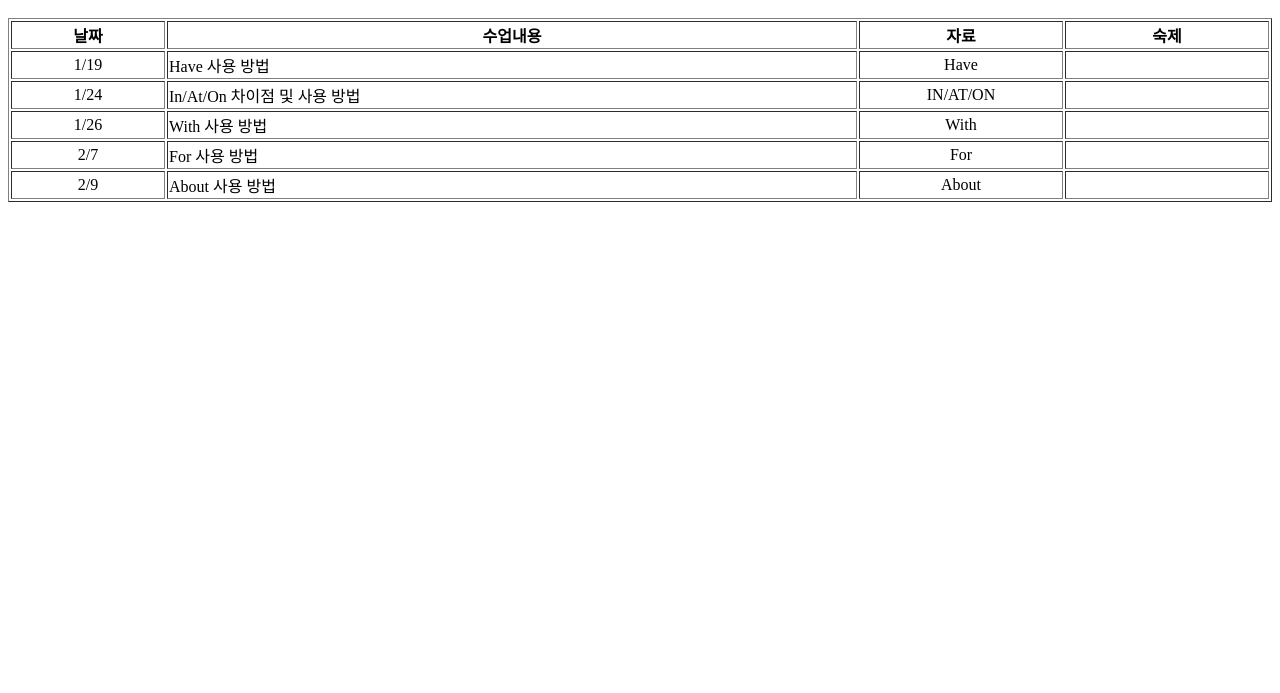
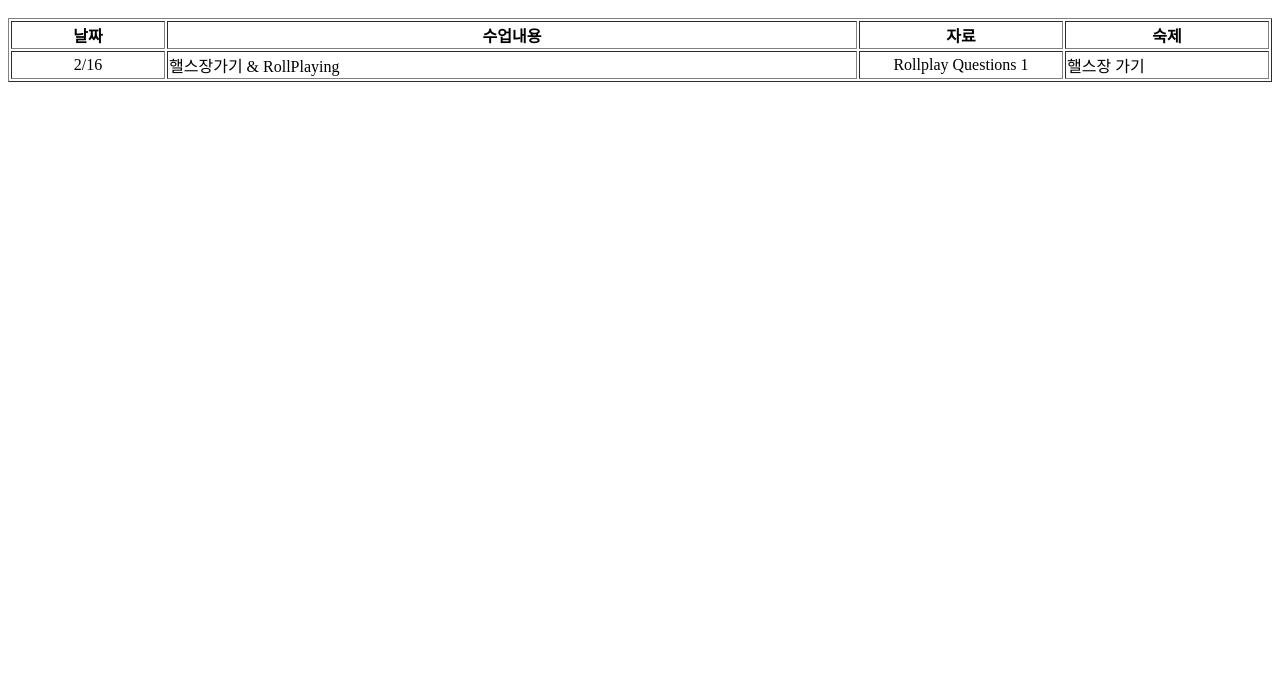
Before and after one commit to JohnathanIssac/CJWOpic, a plain HTML site: page index.html in a window 1280 px wide. Shown: the part 107-800 px from the top of the page. Drawn offline with Linux system fonts and the light colour scheme.

Commit message:
Update index.html

```diff
--- a/index.html
+++ b/index.html
@@ -5,12 +5,12 @@
         <meta charset="utf-8"/>
         <meta name="viewport" content="width=device-width, initial-scale=1.0">
         <meta http-equiv="X-UA-Compatible" content="ie=edge">
-        <title>재밌는 회화</title>
+        <title>재밌는 Opic</title>
     </head>
 
     <body>
         <header>
-           <h1 id="readingH">	&#128516; Let's Speak!! &#128515;</h1>
+           <h1 id="readingH">	&#128516; Opic &#128515;</h1>
         </header>
 
         <div id="linkBody">
@@ -20,39 +20,12 @@
                 <th width="200">자료</th>
                 <th width="200">숙제</th>
                 <tr>
-                    <td id="date">1/19</td>
-                    <td>Have 사용 방법</td>
-                    <td id="file"><a href="#">Have</a></td>
-                    <td></td>
+                    <td id="date">2/16</td>
+                    <td>핼스장가기 & RollPlaying</td>
+                    <td id="file"><a href="#">Rollplay Questions 1</a></td>
+                    <td><a href="#">핼스장 가기</a></td>
                 </tr>
 
-                <tr>
-                    <td id="date">1/24</td>
-                    <td>In/At/On 차이점 및 사용 방법</td>
-                    <td id="file"><a href="#">IN/AT/ON</a></td>
-                    <td></td>
-                </tr>
-
-                <tr>
-                    <td id="date">1/26</td>
-                    <td>With 사용 방법</td>
-                    <td id="file"><a href="#">With</a></td>
-                    <td></td>
-                </tr>
-
-                <tr>
-                    <td id="date">2/7</td>
-                    <td>For 사용 방법</td>
-                    <td id="file"><a href="#">For</a></td>
-                    <td></td>
-                </tr>
-
-                <tr>
-                    <td id="date">2/9</td>
-                    <td>About 사용 방법</td>
-                    <td id="file"><a href="#">About</a></td>
-                    <td></td>
-                </tr>
             </table>
         </div>
     </body>
```
